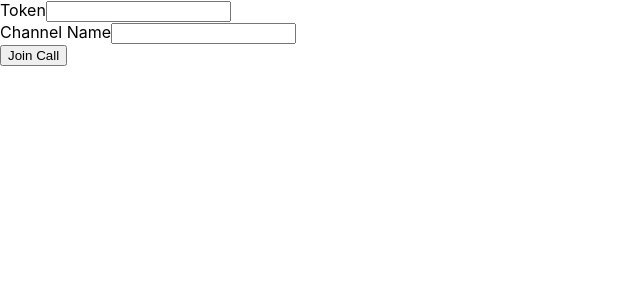
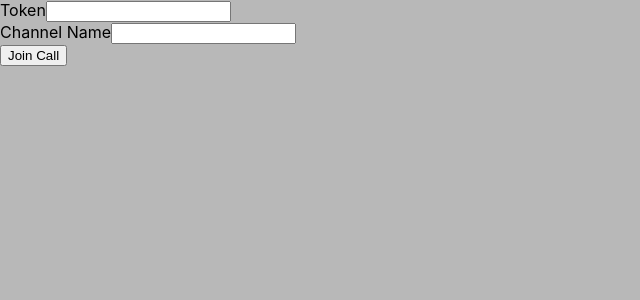
Before and after one commit to AyushAgarwal0109/agora-react, a React (Create React App) app: page / in a window 1280 px wide. Shown: the top 300 px of the page, without its empty margins (0-640 px from the left). Built offline with nearby package versions, Linux system fonts and the light colour scheme; what agora-rtc-react would draw is missing.

Commit message:
Deploying changes

```diff
--- a/src/App.js
+++ b/src/App.js
@@ -1,4 +1,5 @@
 import { useState } from 'react';
+import '../src/assets/css/Video_UI.css';
 import VideoCall from './components/VideoCall';
 
 function App() {
--- a/src/assets/css/Video_UI.css
+++ b/src/assets/css/Video_UI.css
@@ -69,6 +69,10 @@ body.dark .btn-close-right {
 
 a {
   text-decoration: none;
+}
+
+.App {
+  background-color: #b8b8b8;
 }
 
 .app-container {
--- a/src/components/Video.js
+++ b/src/components/Video.js
@@ -30,7 +30,7 @@ export default function Video(props) {
   // Update tmpUsers every time new user joins or leaves
   useEffect(() => {
     setTmpUsers(users);
-  }, [users]);
+  }, [users, notifications]);
 
   // Mute audio/video + notifications
   const mute = async (type) => {
```
